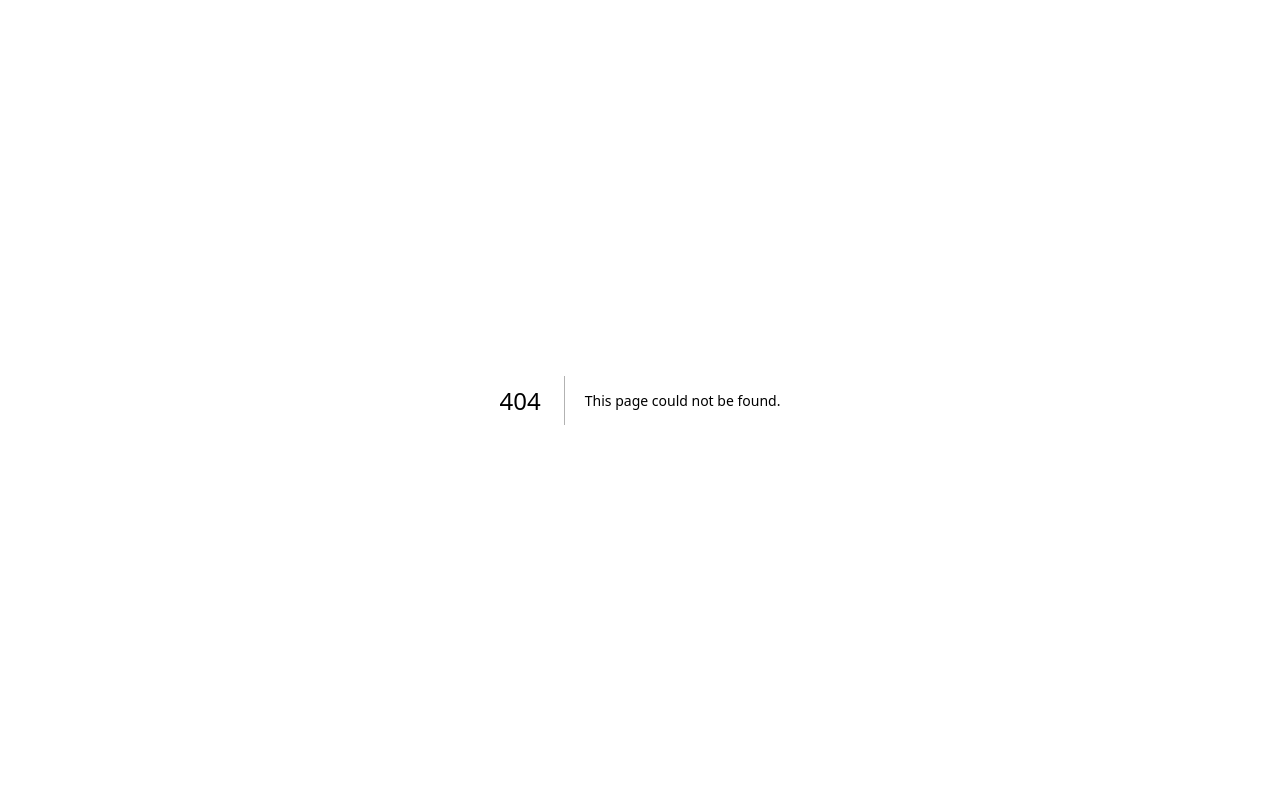
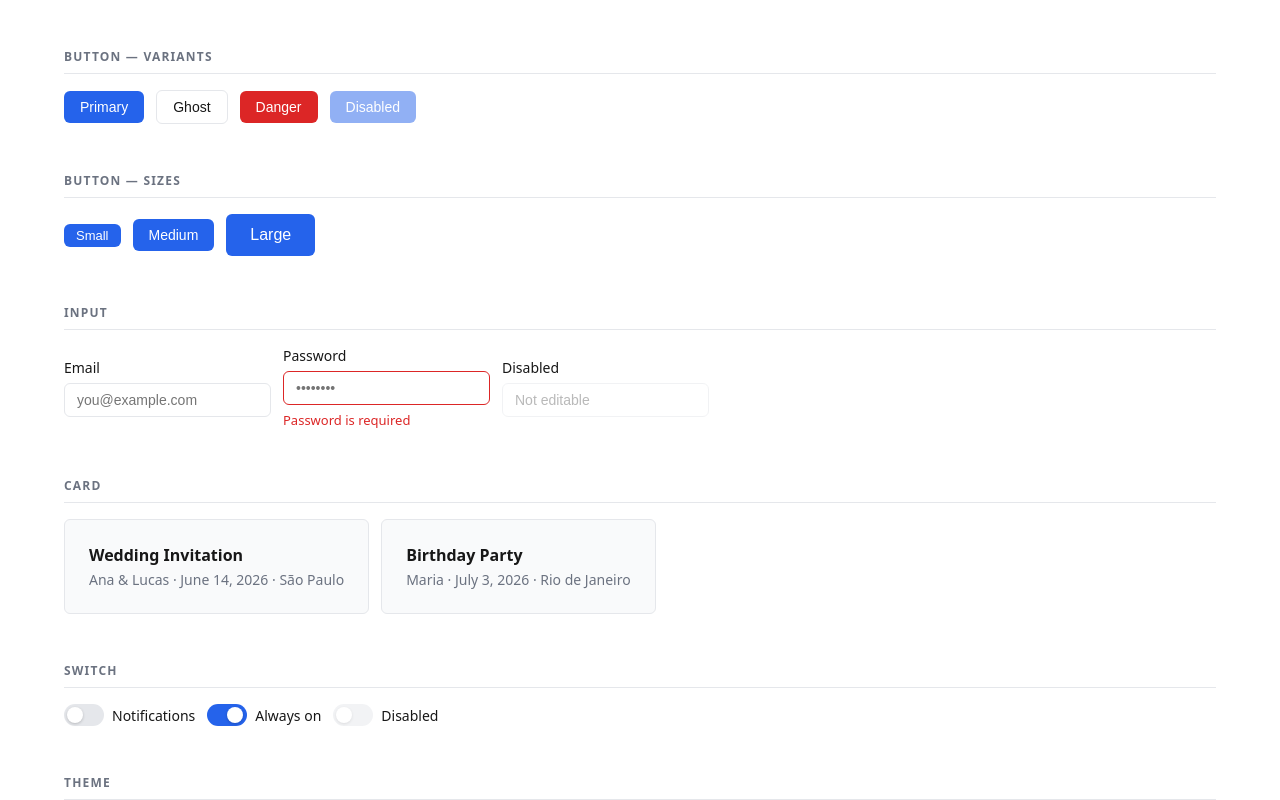
Before and after one commit to luanAfons0/ES3-project, a Next.js app in the folder frontend/: page /samples in a window 1280 px wide. Before the commit this address had no page. Shown: the top 800 px of the page. Built offline with nearby package versions, Linux system fonts and the light colour scheme.

Commit message:
feat(samples): add samples page showcasing all components

```diff
--- /dev/null
+++ b/frontend/src/app/samples/page.module.css
@@ -0,0 +1,45 @@
+.page {
+  padding-block: 3rem;
+  display: flex;
+  flex-direction: column;
+  gap: 3rem;
+}
+
+.section {
+  display: flex;
+  flex-direction: column;
+  gap: 1rem;
+}
+
+.sectionTitle {
+  font-size: 0.75rem;
+  font-weight: 600;
+  text-transform: uppercase;
+  letter-spacing: 0.1em;
+  color: var(--color-muted);
+  padding-bottom: 0.5rem;
+  border-bottom: 1px solid var(--color-border);
+}
+
+.row {
+  display: flex;
+  flex-wrap: wrap;
+  align-items: center;
+  gap: 0.75rem;
+}
+
+.cardContent {
+  display: flex;
+  flex-direction: column;
+  gap: 0.25rem;
+}
+
+.cardContent h3 {
+  font-size: 1rem;
+  font-weight: 600;
+}
+
+.cardContent p {
+  font-size: 0.875rem;
+  color: var(--color-muted);
+}
--- /dev/null
+++ b/frontend/src/app/samples/page.tsx
@@ -0,0 +1,123 @@
+"use client";
+
+import { useState } from "react";
+import { Button, Card, Container, Dialog, Input, Switch, ThemeToggle } from "@/components";
+import styles from "./page.module.css";
+
+export default function SamplePage() {
+  const [dialogOpen, setDialogOpen] = useState(false);
+  const [inputValue, setInputValue] = useState("");
+  const [switchOn, setSwitchOn] = useState(false);
+
+  return (
+    <Container>
+      <div className={styles.page}>
+
+        <section className={styles.section}>
+          <span className={styles.sectionTitle}>Button — variants</span>
+          <div className={styles.row}>
+            <Button variant="primary">Primary</Button>
+            <Button variant="ghost">Ghost</Button>
+            <Button variant="danger">Danger</Button>
+            <Button variant="primary" disabled>Disabled</Button>
+          </div>
+        </section>
+
+        <section className={styles.section}>
+          <span className={styles.sectionTitle}>Button — sizes</span>
+          <div className={styles.row}>
+            <Button size="sm">Small</Button>
+            <Button size="md">Medium</Button>
+            <Button size="lg">Large</Button>
+          </div>
+        </section>
+
+        <section className={styles.section}>
+          <span className={styles.sectionTitle}>Input</span>
+          <div className={styles.row}>
+            <Input
+              id="sample-input"
+              label="Email"
+              type="email"
+              placeholder="you@example.com"
+              value={inputValue}
+              onChange={(e) => setInputValue(e.target.value)}
+            />
+            <Input
+              id="sample-error"
+              label="Password"
+              type="password"
+              placeholder="••••••••"
+              error="Password is required"
+            />
+            <Input
+              id="sample-disabled"
+              label="Disabled"
+              placeholder="Not editable"
+              disabled
+            />
+          </div>
+        </section>
+
+        <section className={styles.section}>
+          <span className={styles.sectionTitle}>Card</span>
+          <div className={styles.row}>
+            <Card>
+              <div className={styles.cardContent}>
+                <h3>Wedding Invitation</h3>
+                <p>Ana & Lucas · June 14, 2026 · São Paulo</p>
+              </div>
+            </Card>
+            <Card>
+              <div className={styles.cardContent}>
+                <h3>Birthday Party</h3>
+                <p>Maria · July 3, 2026 · Rio de Janeiro</p>
+              </div>
+            </Card>
+          </div>
+        </section>
+
+        <section className={styles.section}>
+          <span className={styles.sectionTitle}>Switch</span>
+          <div className={styles.row}>
+            <Switch id="s1" checked={switchOn} onCheckedChange={setSwitchOn} label="Notifications" />
+            <Switch id="s2" checked={true} onCheckedChange={() => {}} label="Always on" />
+            <Switch id="s3" checked={false} onCheckedChange={() => {}} label="Disabled" disabled />
+          </div>
+        </section>
+
+        <section className={styles.section}>
+          <span className={styles.sectionTitle}>Theme</span>
+          <div className={styles.row}>
+            <ThemeToggle />
+          </div>
+        </section>
+
+        <section className={styles.section}>
+          <span className={styles.sectionTitle}>Dialog</span>
+          <div className={styles.row}>
+            <Button onClick={() => setDialogOpen(true)}>Open Dialog</Button>
+          </div>
+          <Dialog
+            open={dialogOpen}
+            onOpenChange={setDialogOpen}
+            title="Confirm action"
+            footer={
+              <>
+                <Button variant="ghost" onClick={() => setDialogOpen(false)}>
+                  Cancel
+                </Button>
+                <Button variant="danger" onClick={() => setDialogOpen(false)}>
+                  Delete
+                </Button>
+              </>
+            }
+          >
+            <p>Are you sure you want to delete this invitation? This action cannot be undone.</p>
+          </Dialog>
+        </section>
+
+      </div>
+    </Container>
+  );
+}
```
